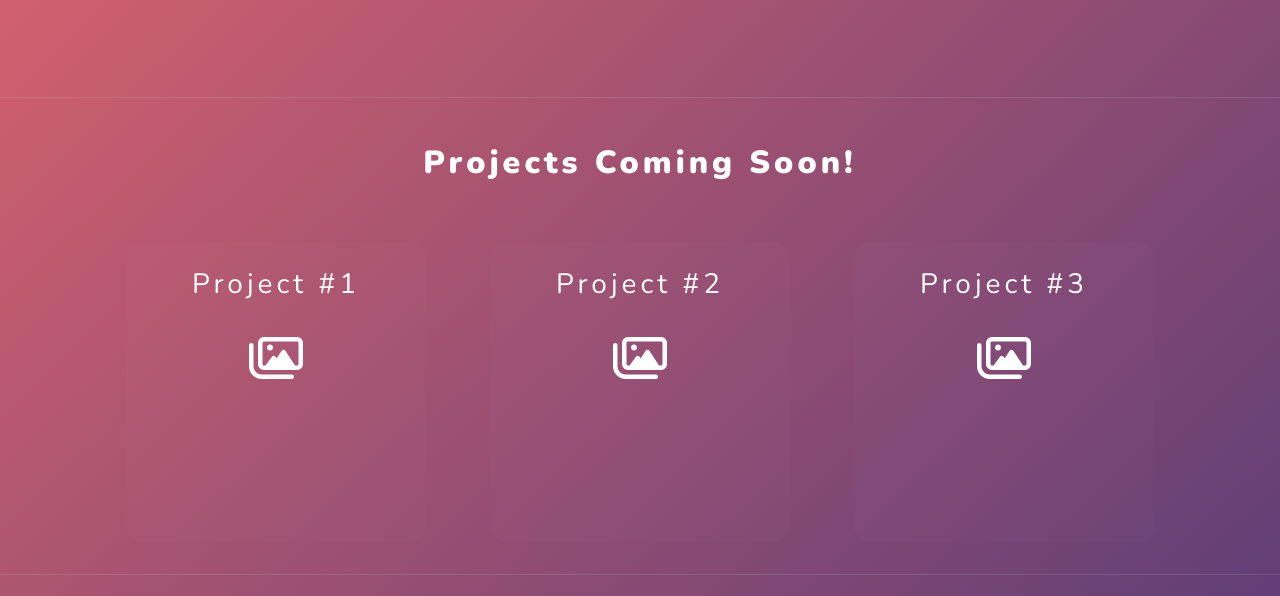
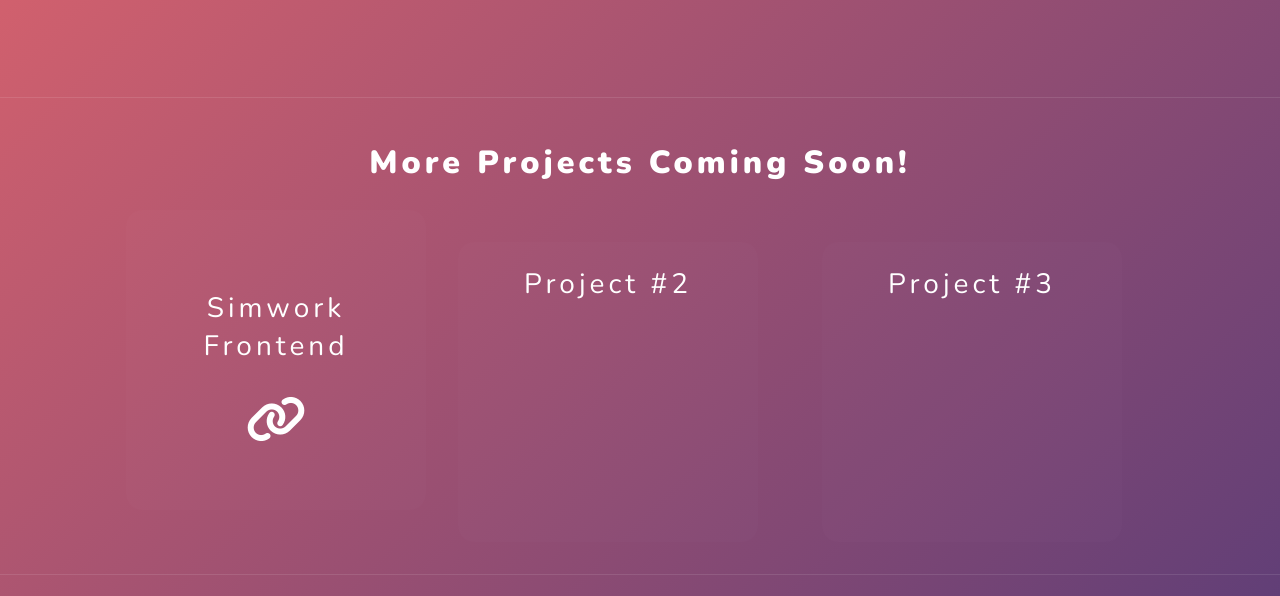
Before and after one commit to breyr/portfolio-site, a plain HTML site: page index.html in a window 1280 px wide. Shown: the part 1377-1973 px from the top of the page. Drawn offline with nearby package versions, Linux system fonts and the light colour scheme.

Commit message:
Added Simwork Project

```diff
--- a/index.html
+++ b/index.html
@@ -35,7 +35,7 @@
     <section class="text-container animate__animated animate__fadeIn">
       <h1 class="header">Hello! My name is <span class="header-name">Brey Rivera</span></h1>
       <h2 class="sub-header">Undergraduate Student Majoring in Data Science</h2>
-      <h2 class="sub-header" id="subhead2">Aspiring Web Developer</h2>
+      <h2 class="sub-header" id="subhead2">Aspiring Front End Web Developer</h2>
       <span class="icons">
         <a href="#about"><i class="fas fa-chevron-down animate__animated animate__bounce animate__infinite"></i></a>
       </span>
@@ -83,19 +83,21 @@
     </section>
   </section>
   <section class="projects-wrapper" id="projects">
-    <h1 class="projects-header">Projects Coming Soon!</h1>
+    <h1 class="projects-header">More Projects Coming Soon!</h1>
     <div class="projects-container">
-      <div class="project">
-        <h1 class="projects-title">Project #1</h1>
-        <span class="icons"><i class="far fa-images"></i></span><br>
-      </div>
+      <a href="http://simwork.co/" target="_blank" style="text-decoration: none;">
+        <div class="project">
+          <h1 class="projects-title">Simwork <br> Frontend</h1>
+          <span class="icons"><i class="fas fa-link"></i></span><br>
+        </div>
+      </a>
       <div class="project">
         <h1 class="projects-title">Project #2</h1>
-        <span class="icons"><i class="far fa-images"></i></span>
+        <!-- <span class="icons"><i class="fas fa-link"></i></span> -->
       </div>
       <div class="project">
         <h1 class="projects-title">Project #3</h1>
-        <span class="icons"><i class="far fa-images"></i></span>
+        <!-- <span class="icons"><i class="fas fa-link"></i></span> -->
       </div>
     </div>
   </section>
```
